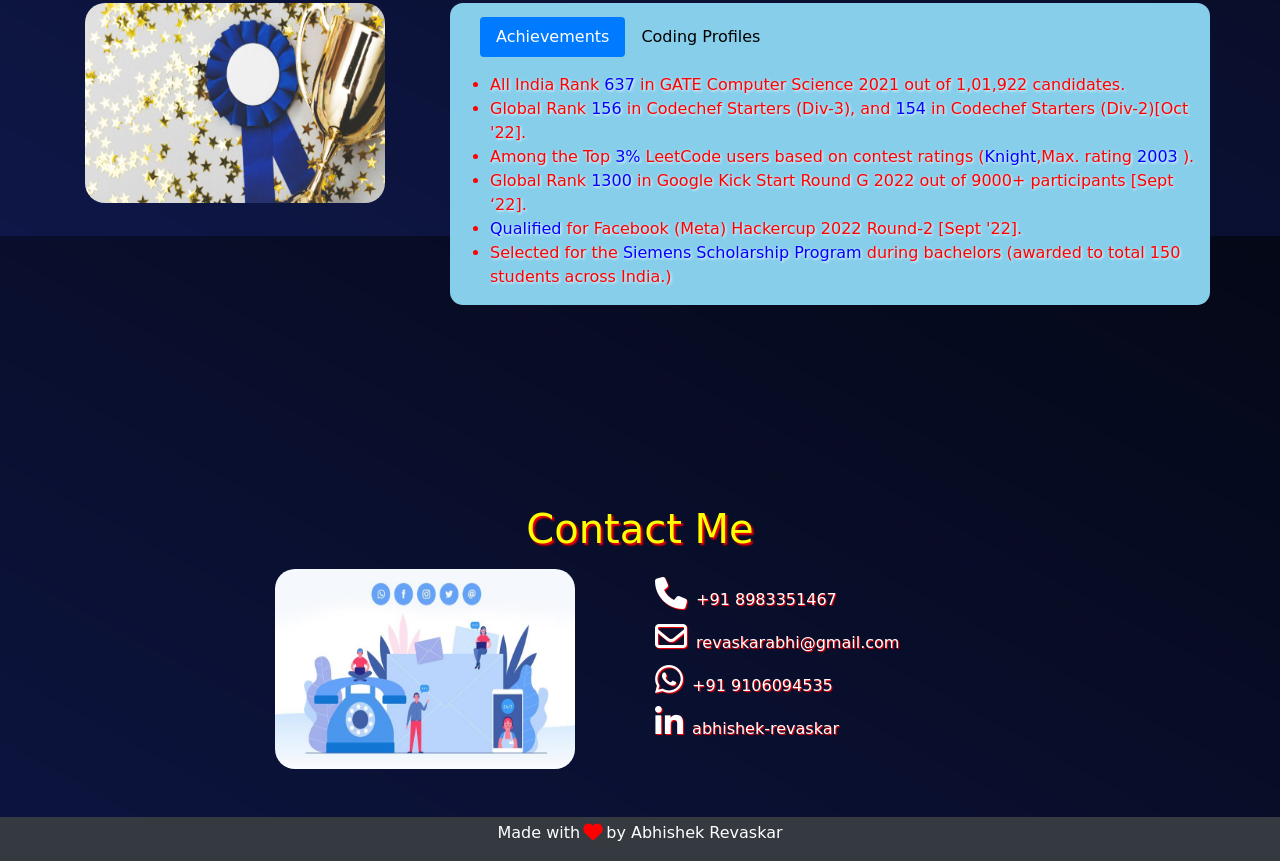
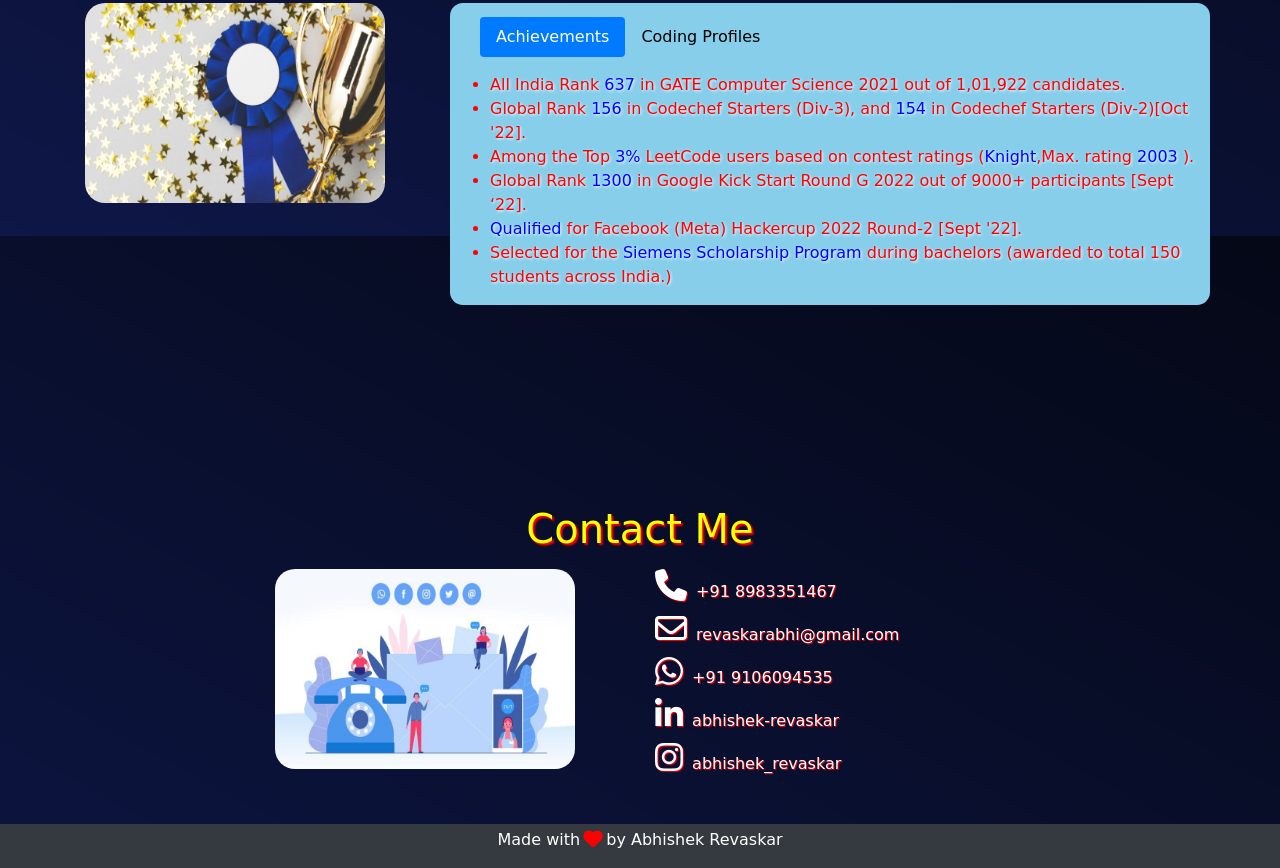
Before and after one commit to abhi-revaskar/Personal-Portfolio-Website, a plain HTML site: page index.html in a window 1280 px wide. Shown: the part 4129-4997 px from the top of the page. Drawn offline with nearby package versions, Linux system fonts and the light colour scheme.

Commit message:
Update index.html
New index

```diff
--- a/index.html
+++ b/index.html
@@ -435,21 +435,24 @@
                             </div>
                             <div class="col-4 conts">
 
-                                <div class="mt-2">
-                                    <i class="fa-solid fa-phone fa-2x"></i> <span class="ml-1">+91 8983351467 </span>
+                                <div class="mt-0">
+                                    <i class="fa-solid fa-phone fa-2x"></i> <a href="tel:+918983351467" class="ml-1">+91 8983351467 </a>
                                 </div>
 
 
                                 <div class="mt-2">
-                                    <i class="fa-regular fa-envelope fa-2x"></i> <span class="ml-1">revaskarabhi@gmail.com</span>
+                                    <i class="fa-regular fa-envelope fa-2x"></i> <a href="mailto:revaskarabhi@gmail.com" class="ml-1">revaskarabhi@gmail.com</a>
                                 </div>
 
 
                                 <div class="mt-2">
-                                    <i class="fa-brands fa-whatsapp fa-2x"></i> <span class="ml-1">+91 9106094535</span>
+                                    <i class="fa-brands fa-whatsapp fa-2x"></i> <a href="https://whatsapp.com" target="_blank" class="ml-1">+91 9106094535</a>
                                 </div>
                                 <div class="mt-2">
                                     <i class="fa-brands fa-linkedin-in fa-2x"> </i> <a href="https://www.linkedin.com/in/abhishek-revaskar/" target="_blank" class="ml-1">abhishek-revaskar</a>
+                                </div>
+                                <div class="mt-2">
+                                    <i class="fa-brands fa-instagram fa-2x"> </i> <a href="https://www.instagram.com/abhishek_revaskar/" target="_blank" class="ml-1">abhishek_revaskar</a>
                                 </div>
 
 
```
